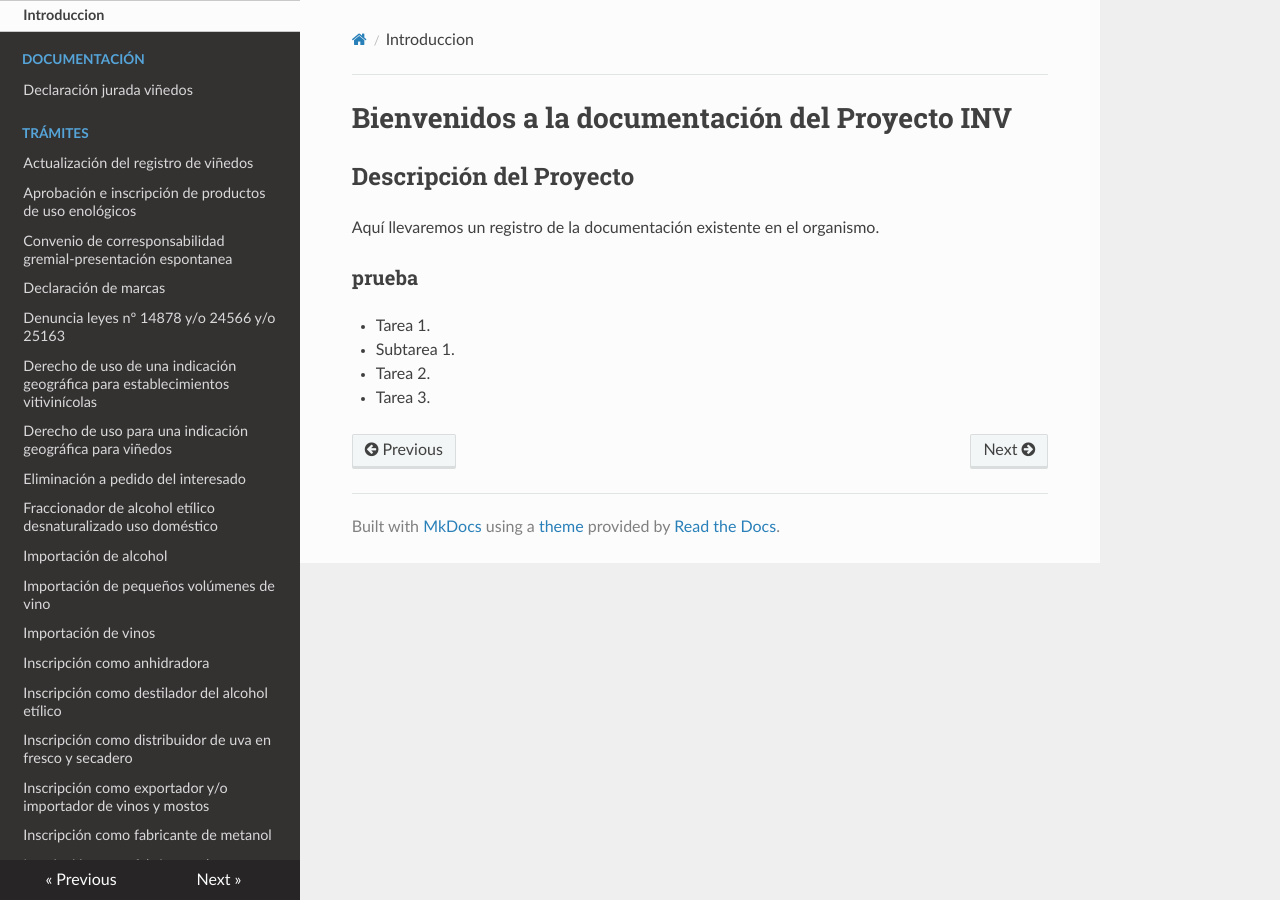
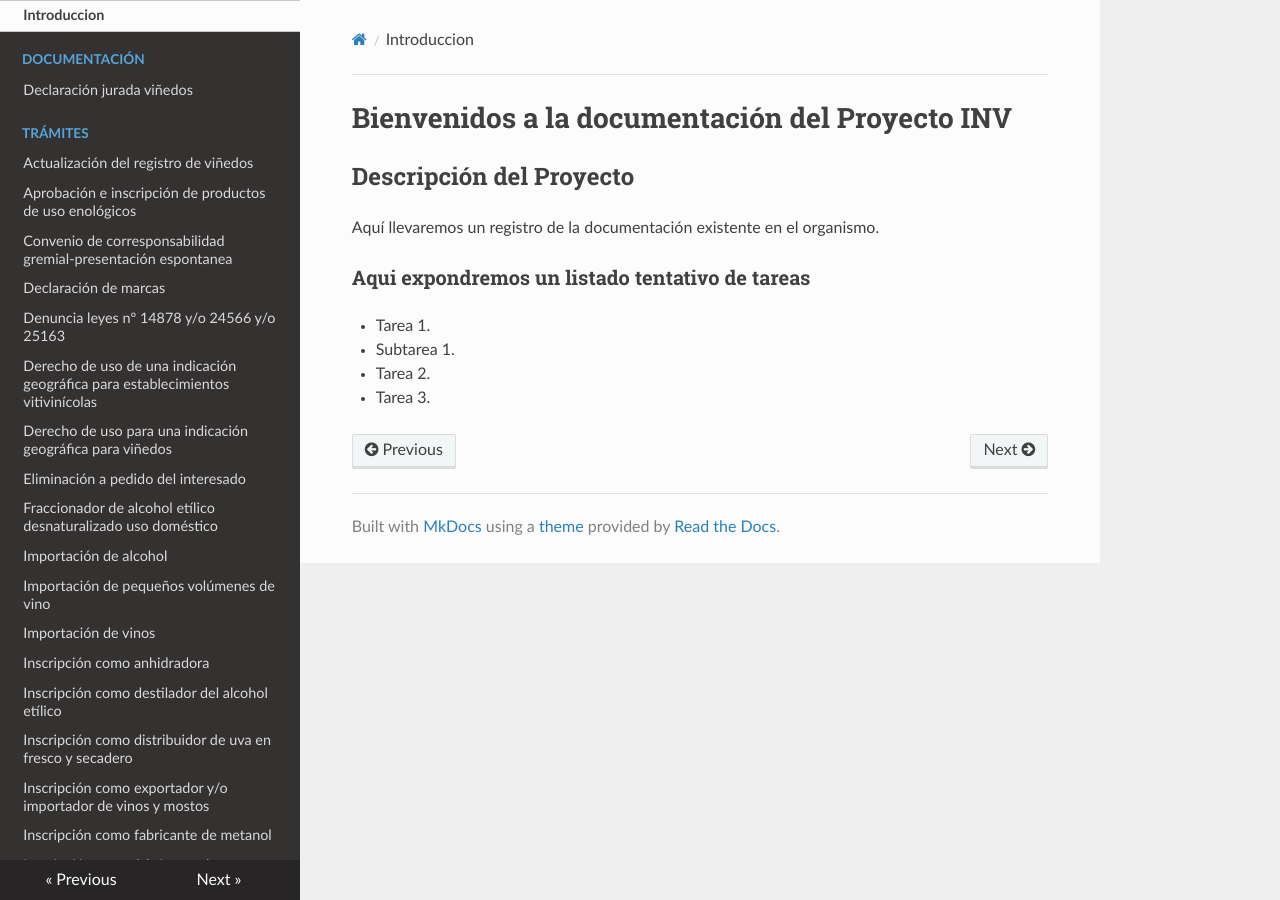
Before and after one commit to matiasbattocchia/proyecto-inv, an MkDocs documentation site: the page built from docs/Introduccion.md, in a window 1280 px wide. Built offline with MkDocs 1.6.1, drawn with Linux system fonts in a browser that asks for light colours; nearby versions of some CDN libraries.

Commit message:
Update Introduccion.md

```diff
--- a/docs/Introduccion.md
+++ b/docs/Introduccion.md
@@ -6,7 +6,7 @@
 
 
 
-<h3>prueba</h3>
+<h3>Aqui expondremos un listado tentativo de tareas</h3>
 
 
 - Tarea 1.
```
